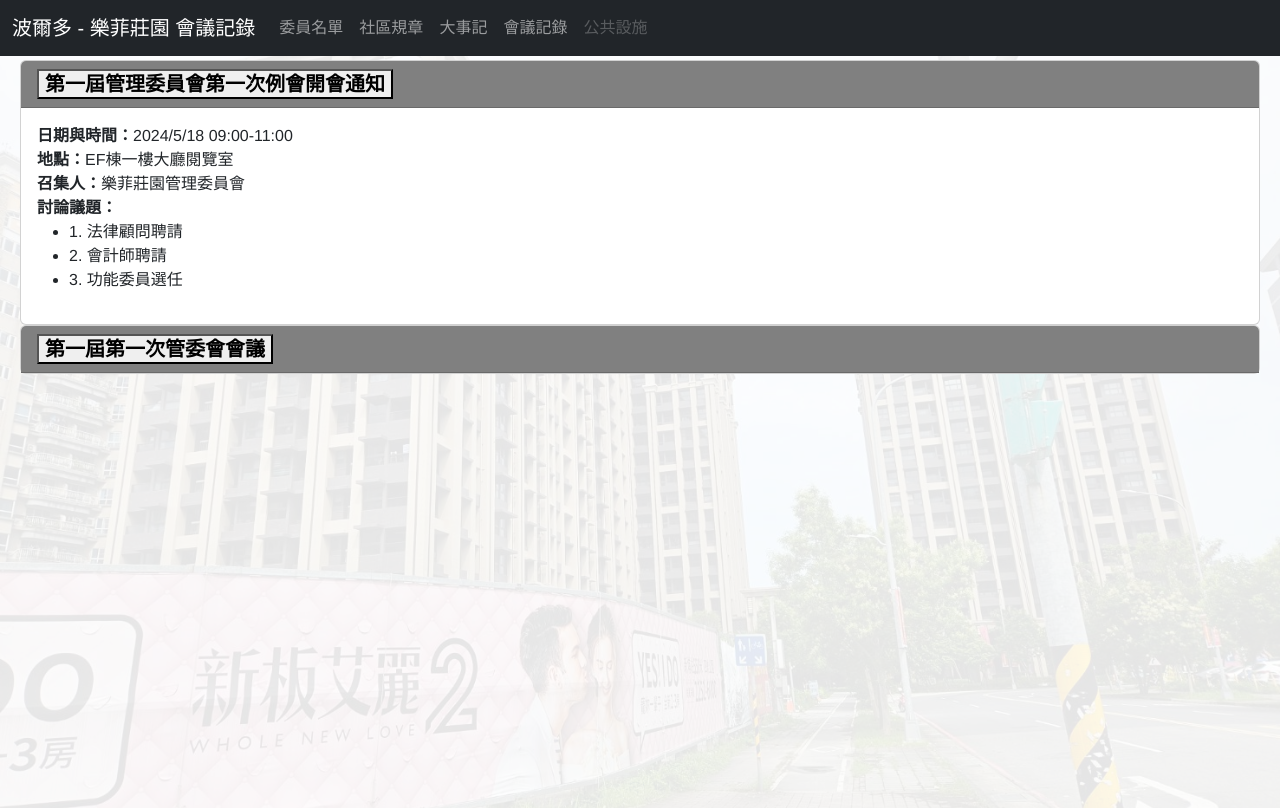
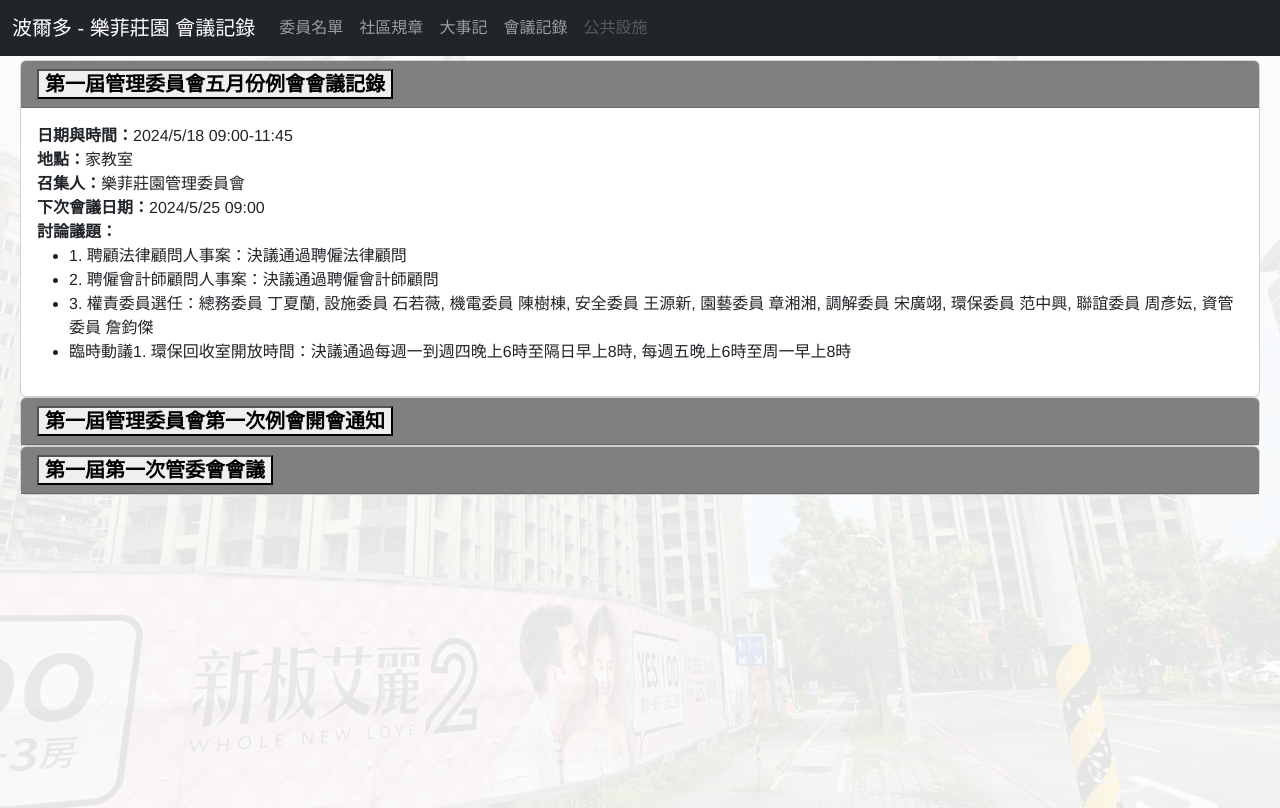
Before and after one commit to joechiboo/bordeaux-ii, a Vue app: page /records in a window 1280 px wide. Built offline with nearby package versions, Linux system fonts and the light colour scheme.

Commit message:
新增會議記錄

```diff
--- a/src/components/MeetingMinutes.vue
+++ b/src/components/MeetingMinutes.vue
@@ -26,7 +26,7 @@
 					</div>
 					<div v-if="record.nextMeeting">
 						<strong>下次會議日期：</strong>{{ record.nextMeeting.date }}<br />
-						<strong>特別說明：</strong>{{ record.nextMeeting.specialNote }}
+						<strong v-if="record.nextMeeting.specialNote">特別說明：</strong>{{ record.nextMeeting.specialNote }}
 					</div>
 					<div v-if="record.issues && record.issues.length">
 						<strong>討論議題：</strong>
@@ -45,6 +45,21 @@
 		data() {
 			return {
 				records: [
+					{
+						title: '第一屆管理委員會五月份例會會議記錄',
+						location: '家教室',
+						datetime: '2024/5/18 09:00-11:45',
+						convener: '樂菲莊園管理委員會',
+						issues: [
+							'1. 聘顧法律顧問人事案：決議通過聘僱法律顧問',
+							'2. 聘僱會計師顧問人事案：決議通過聘僱會計師顧問',
+							'3. 權責委員選任：總務委員 丁夏蘭, 設施委員 石若薇, 機電委員 陳樹棟, 安全委員 王源新, 園藝委員 章湘湘, 調解委員 宋廣翊, 環保委員 范中興, 聯誼委員 周彥妘, 資管委員 詹鈞傑',
+							'臨時動議1. 環保回收室開放時間：決議通過每週一到週四晚上6時至隔日早上8時, 每週五晚上6時至周一早上8時',
+						],
+						nextMeeting: {
+							date: '2024/5/25 09:00',
+						},
+					},
 					{
 						title: '第一屆管理委員會第一次例會開會通知',
 						location: 'EF棟一樓大廳閱覽室',
```
